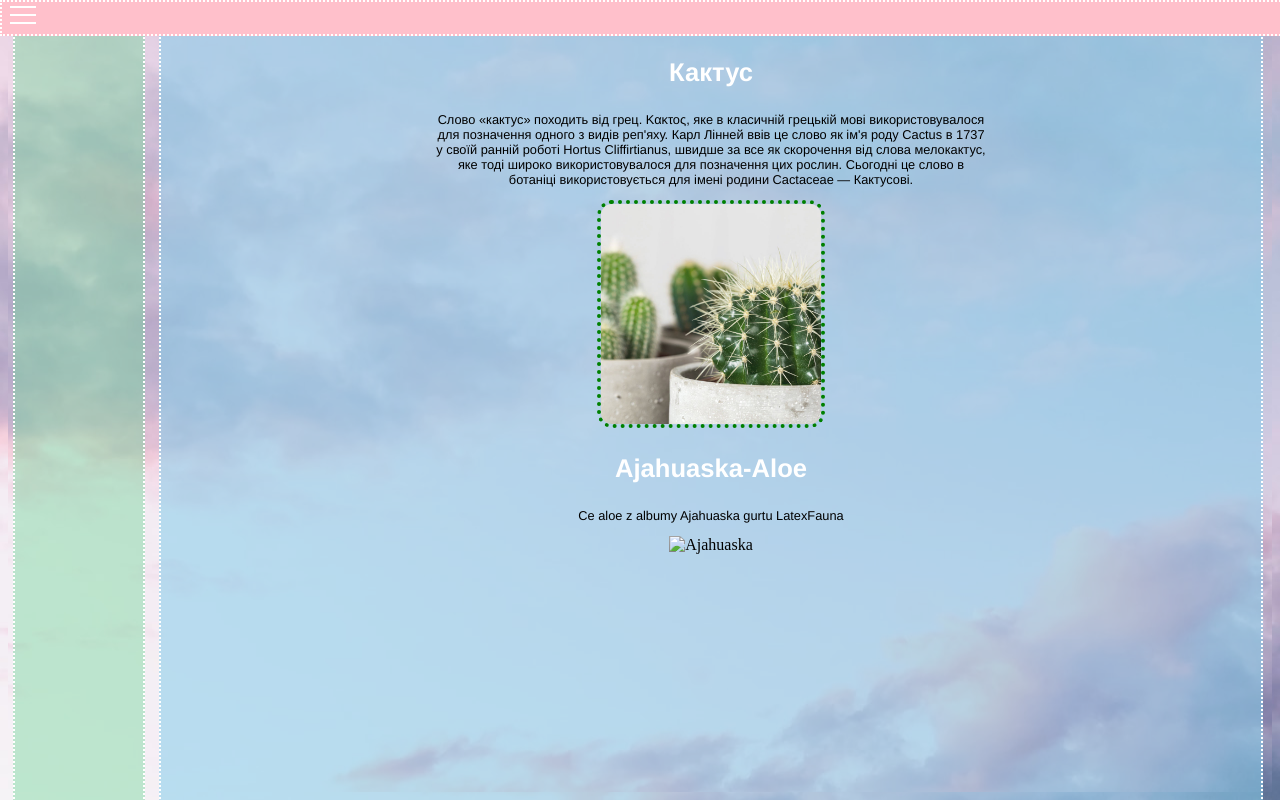
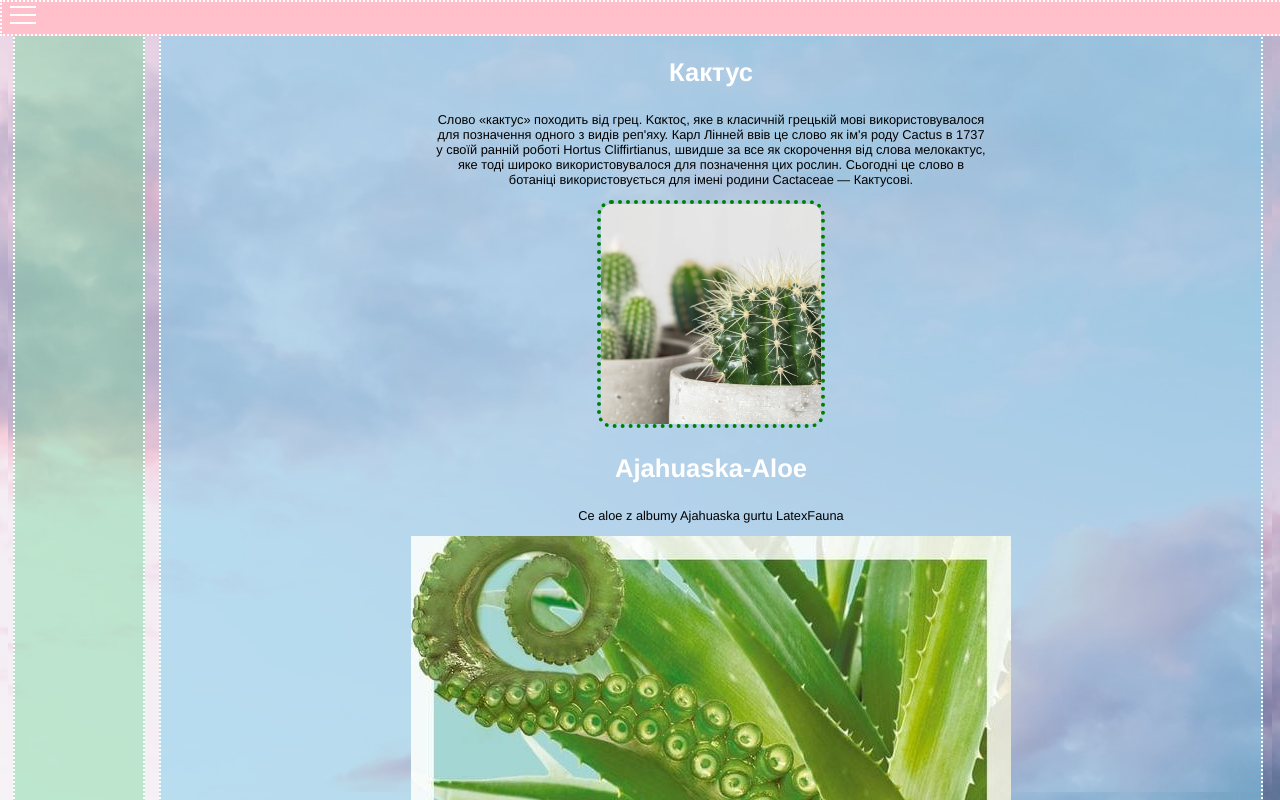
Before and after one commit to BloodFalka/plantw, a plain HTML site: page index.html in a window 1280 px wide. Shown: the top 800 px of the page. Drawn offline with Linux system fonts and the light colour scheme.

Commit message:
Update index.html

```diff
--- a/index.html
+++ b/index.html
@@ -43,7 +43,7 @@
 					<section>
 						<h1>Ajahuaska-Aloe</h1>
 						<p>Ce aloe z albumy Ajahuaska gurtu LatexFauna</p>
-						<img src="img/plants/ajahuaska" alt="Ajahuaska">
+						<img src="img/plants/ajahuaska.jpg" alt="Ajahuaska">
 					</section>
 				</article>
 				<aside>
```
